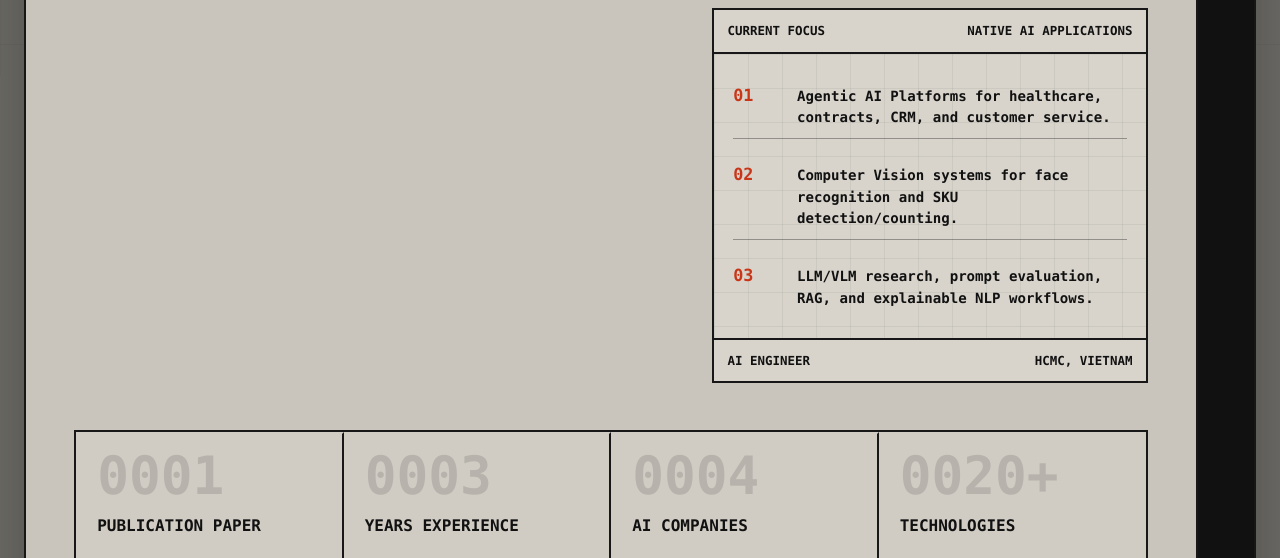
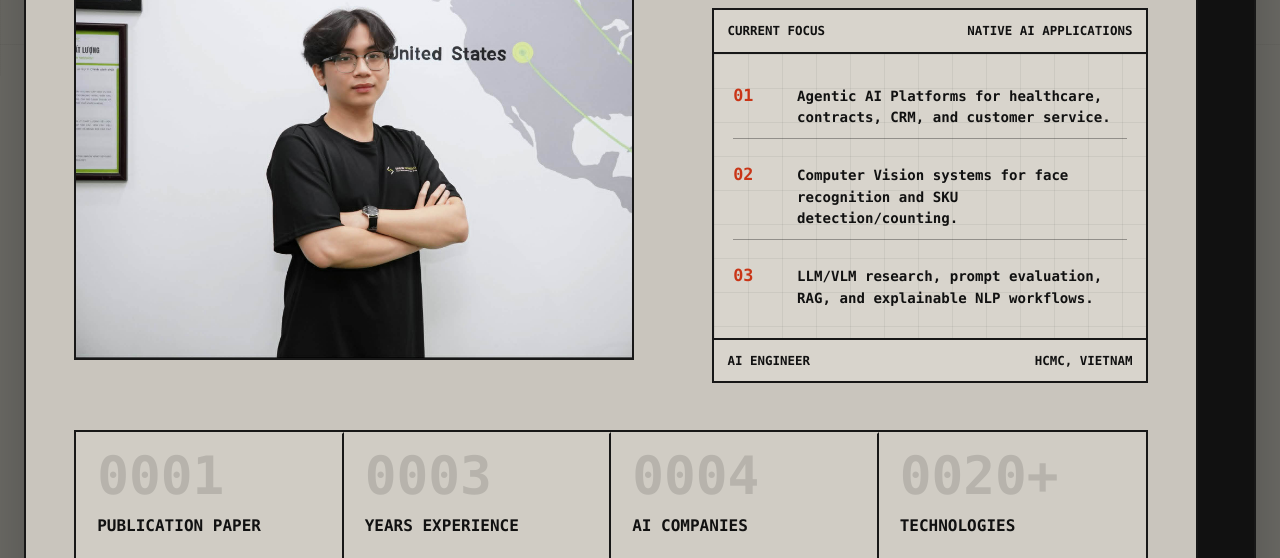
Before and after one commit to imCaoQuoc/nguyencaoquoc, a plain HTML site: page index.html in a window 1280 px wide. Shown: the part 724-1282 px from the top of the page. Drawn offline with Linux system fonts and the light colour scheme.

Commit message:
Update hero portrait image path and add new portrait file

```diff
--- a/index.html
+++ b/index.html
@@ -1415,7 +1415,7 @@
       <div class="container hero-content" data-aos="fade-up" data-aos-duration="800">
   <h1><span class="hero-label">Personal AI Portfolio</span><span class="accent">AI<br>ENGINEER</span></h1>
         <figure class="hero-portrait">
-          <img src="Untitled.jpeg" alt="Nguyen Cao Quoc portrait" />
+          <img src="personal/me.jpeg" alt="Nguyen Cao Quoc portrait" />
         </figure>
         <p>Passion in crafting useful AI products with high performance and accuracy. Have 3 years in developing native AI applications, skilled in many modern AI technologies, experienced with concurrency programming, performance optimization. Also have experiences in researching and evaluating AI solutions. Currently pursuing a Master's degree in Computer Science for wider and deeper AI knowledge.</p>
         <div class="cta-row" aria-label="primary actions">
```
Also changed, not shown: personal/me.jpeg (added).
